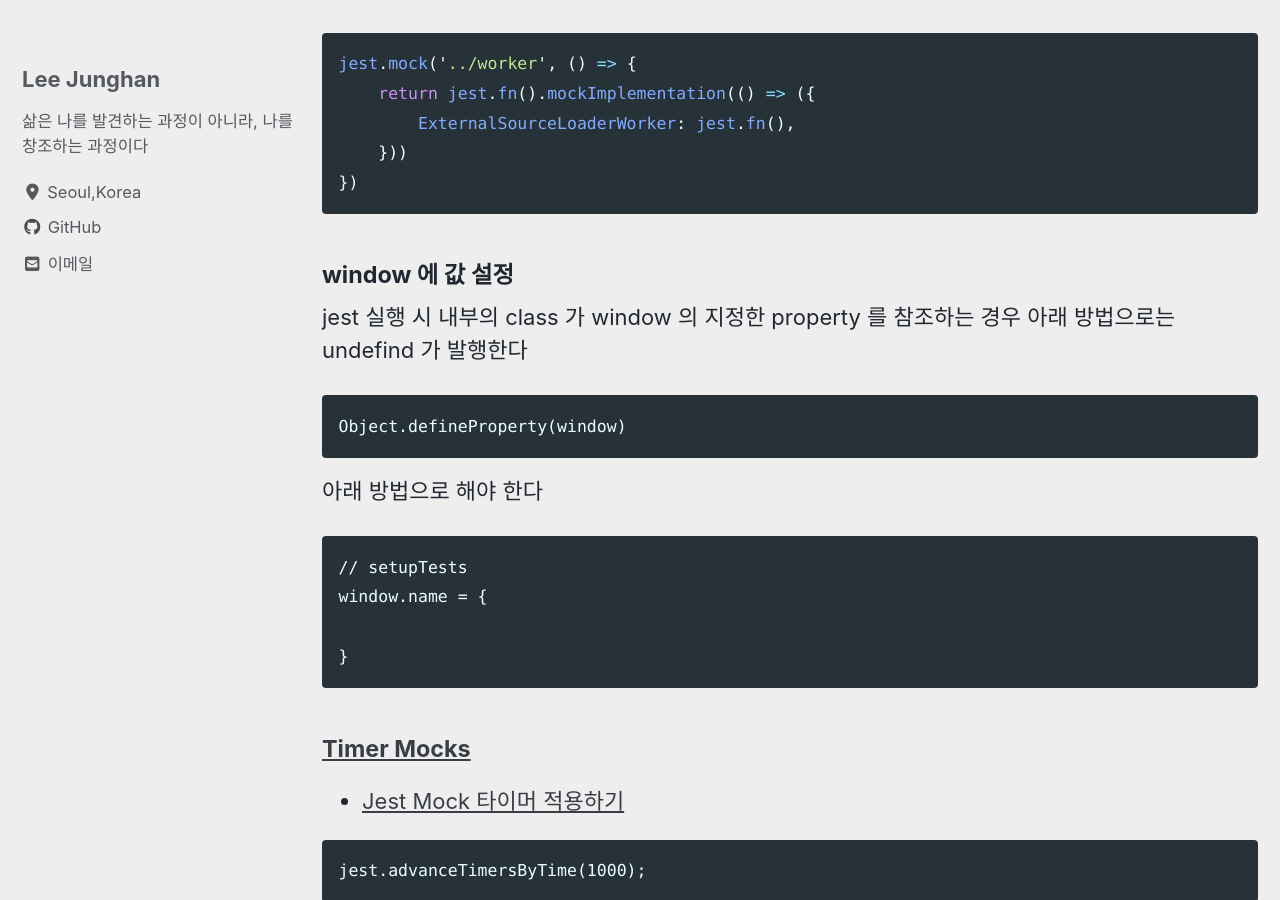
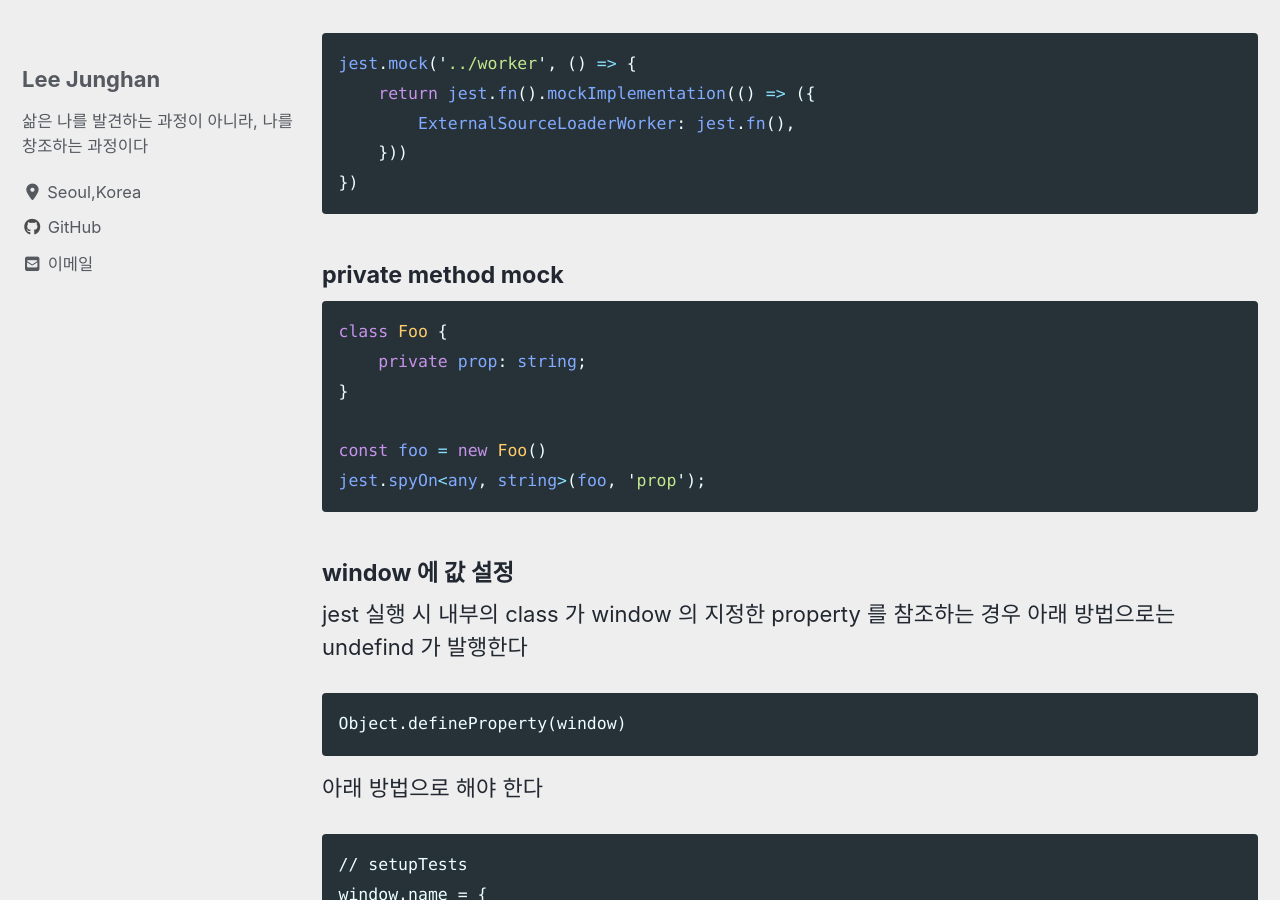
Before and after one commit to toyjhlee/toyjhlee.github.com, a Jekyll site: the page built from _posts/2020/09/2020-09-03-front-test.md, in a window 1280 px wide and 900 px high, scrolled down 8741 px. Built offline with Jekyll 4.4.1, drawn with Linux system fonts in a browser that asks for light colours; cached includes are drawn as plain includes; nearby versions of some CDN libraries.

Commit message:
Add private method mock

````diff
--- a/_posts/2020/09/2020-09-03-front-test.md
+++ b/_posts/2020/09/2020-09-03-front-test.md
@@ -249,6 +249,17 @@ jest.mock('../worker', () => {
 })
 ```
 
+#### private method mock
+
+```javascript
+class Foo {
+    private prop: string;
+}
+
+const foo = new Foo()
+jest.spyOn<any, string>(foo, 'prop');
+```
+
 #### window 에 값 설정
 
 jest 실행 시 내부의 class 가 window 의 지정한 property 를 참조하는 경우 아래 방법으로는 undefind 가 발행한다
````
